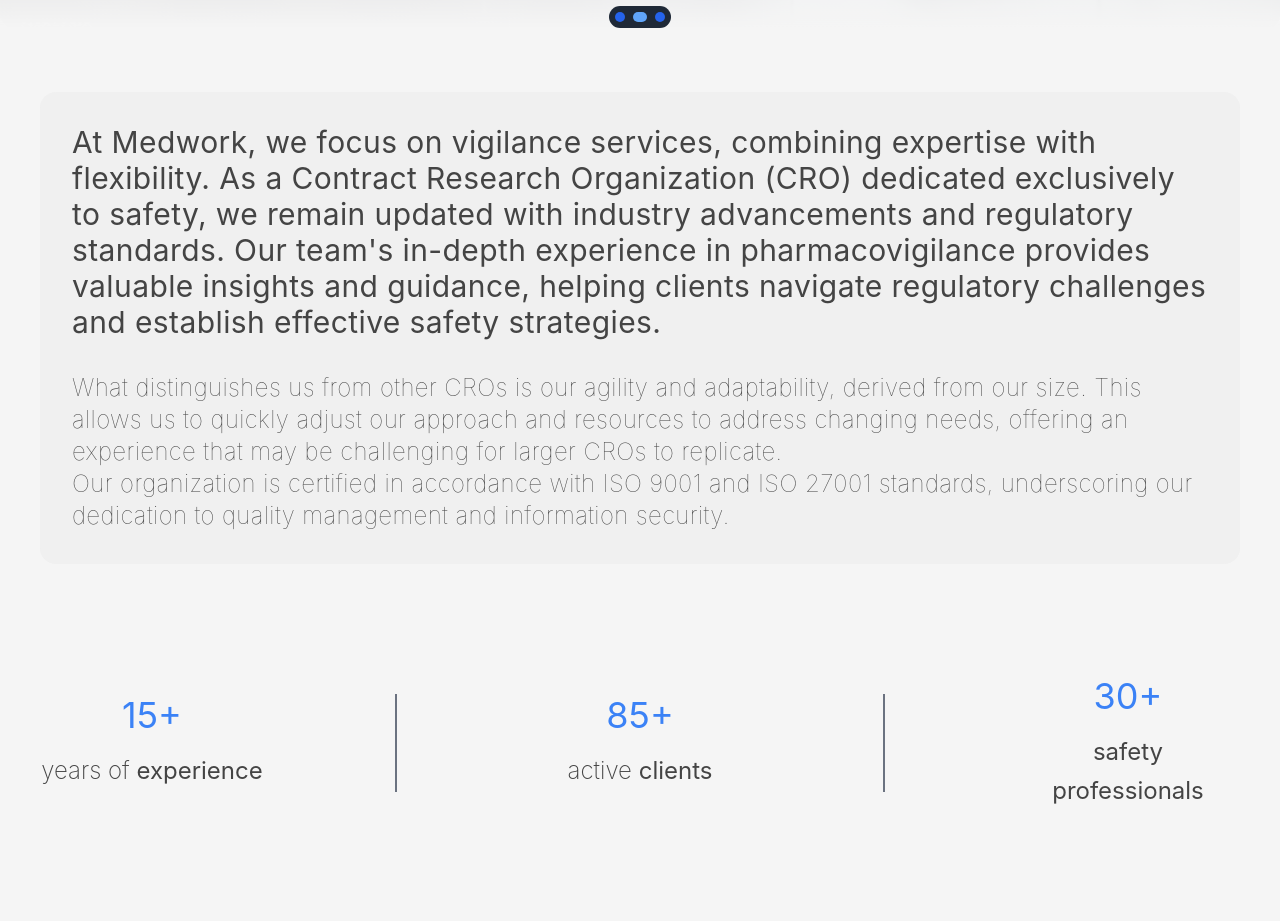
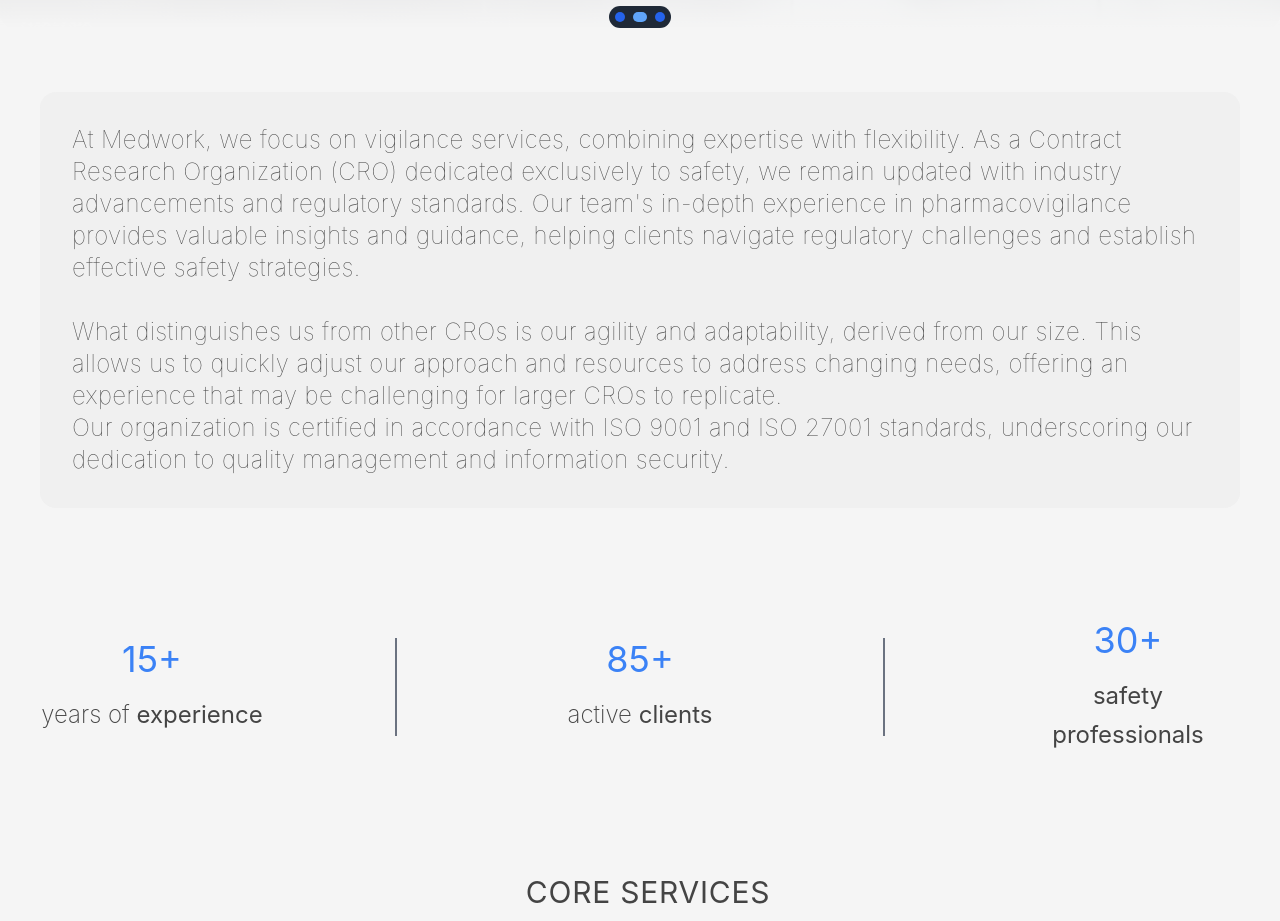
Before and after one commit to Medwork-CRO/webpage, a Next.js app: page / in a window 1280 px wide. Shown: the part 860-1781 px from the top of the page. Built offline with nearby package versions, Linux system fonts and the light colour scheme.

Commit message:
Minor fix

```diff
--- a/src/components/Showcasing.tsx
+++ b/src/components/Showcasing.tsx
@@ -31,9 +31,9 @@ function Showcasing({ title, showcases }: { title: string, showcases: Showcase[]
             >
                 {title}
             </span>
-
+            {/* list-disc */}
             <ul className="
-                flex flex-col gap-8 list-disc pl-8
+                flex flex-col gap-8 pl-8
                 border-l border-medwork-brown dark:border-gray-400
             ">
                 {showcases.map((showcase, i) => (
--- a/src/pages/index.tsx
+++ b/src/pages/index.tsx
@@ -65,7 +65,7 @@ function Home() {
 
             <div id="main-content" className="max-w-[1200px] w-full items-left whitespace-pre-line flex flex-col">
                 <div className="flex flex-col gap-20 sm:gap-24 md:gap-28 px-4 sm:px-6 eq:px-0 py-16">
-                    <DisplayParagraphs withLead={true} paragraphs={introParagraph} />
+                    <DisplayParagraphs withLead={false} paragraphs={introParagraph} />
                     <Statistics Stats={statistics}/>
                     <ProvidedServices />
                 </div>
```
